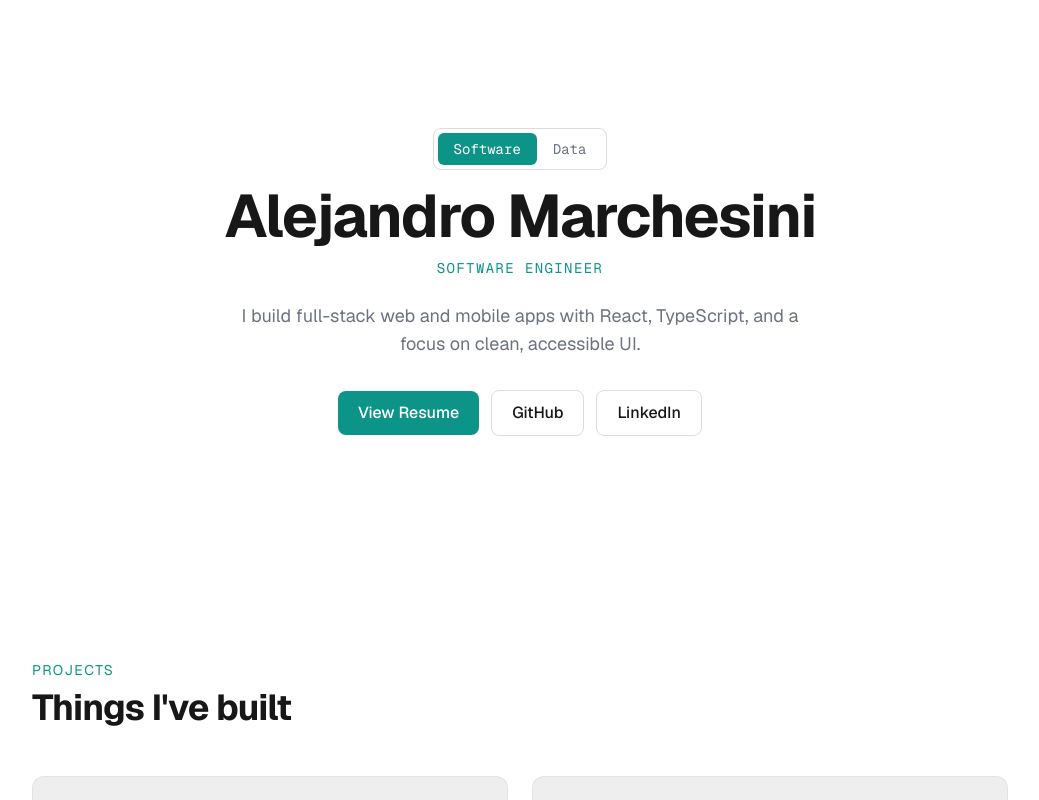
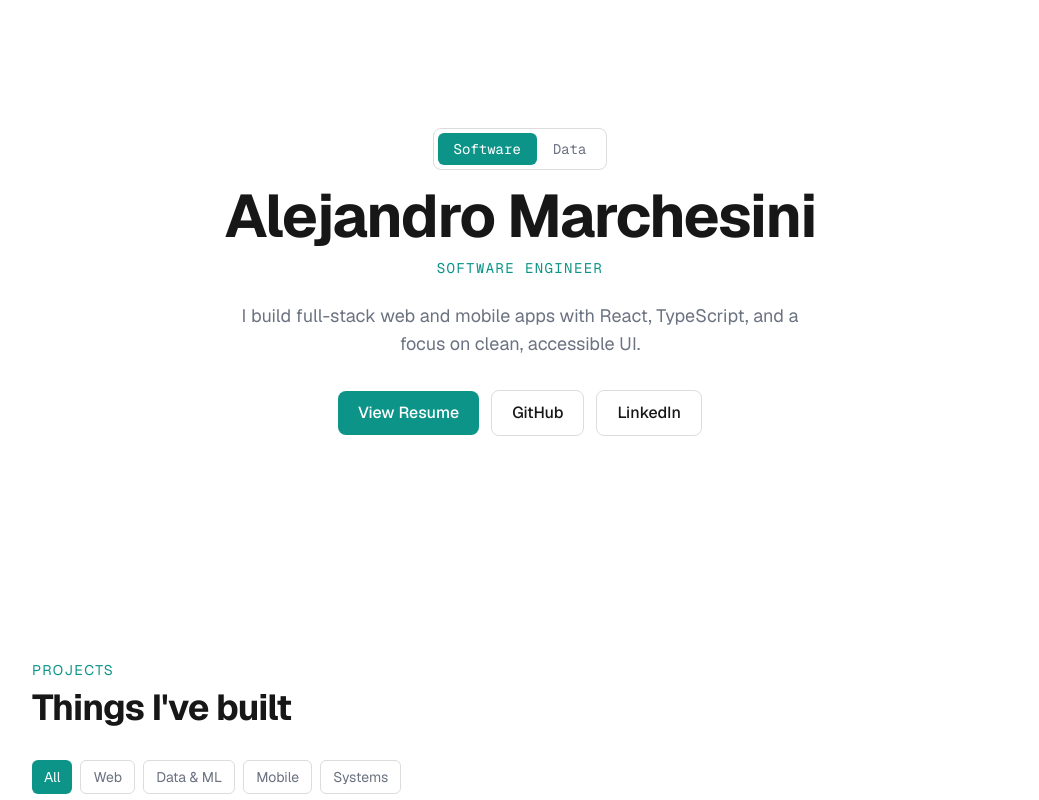
Before and after one commit to Alejandromarchesini12/portfolio-website, a Next.js app: page / in a window 1280 px wide. Shown: the top 800 px of the page, without its empty margins (120-1159 px from the left). Built offline with nearby package versions, Linux system fonts and the light colour scheme.

Commit message:
Add filter to the projects

```diff
--- a/src/components/Projects.tsx
+++ b/src/components/Projects.tsx
@@ -1,9 +1,19 @@
 // this component is used to display the list of projects in the portfolio section of the website
+"use client";
 
 import Image from "next/image";
 import { projects } from "@/data/projects";
+import { useState } from "react";
+
+const filters = ["All", "Web", "Data & ML", "Mobile", "Systems"];
 
 export default function Projects() {
+    const [activeFilter, setActiveFilter] = useState("All");
+
+    const visibleProjects = activeFilter === "All"
+        ? projects
+        : projects.filter((project) => project.category === activeFilter);
+
     return (
         <section className="mx-auto max-w-5xl px-6 py-24">
             <p className="font-mon text-sm uppercase tracking-widest text-accent">
@@ -12,9 +22,25 @@ export default function Projects() {
             <h2 className="mt-2 text-3xl font-bold tracking-tight sm:text-4xl">
                 Things I've built
             </h2>
+            {/* Creating the filter buttons */}
+            <div className="mt-8 flex flex-wrap gap-2 font-mon text-sm">
+                {filters.map((filter) => (
+                    < button
+                    key={filter}
+                    onClick={() => setActiveFilter(filter)}
+                    className={`rounded-md px-3 py-1.5 transition ${
+                        activeFilter === filter
+                        ? "bg-accent text-white"
+                        : "border border-foreground/15 text-muted hover:text-foreground"
+                    }`}
+                    >
+                        {filter}
+                    </button>
+                ))}
+            </div>
             {/* Creating the grid where the projects are going to be displayed */}
             <div className="mt-12 grid gap-6 sm:grid-cols-2">
-                {projects.map((project) => (
+                {visibleProjects.map((project) => (
                     <article
                     key={project.title}
                     className="group relative flex flex-col overflow-hidden rounded-xl border border-foreground/10 bg-foreground/[0.02] transition duration-300 hover:-translate-y-1 hover:border-accent/40 hover:shadow-xl hover:shadow-accent/10"
--- a/src/data/projects.ts
+++ b/src/data/projects.ts
@@ -18,6 +18,7 @@ export const projects: Project[] = [
         description: "End-to-end ML pipeline on ~47,000 historical matches. Engineered 7 features across 3 classifiers, reaching 59.18% accuracy with XGBoost, then ran 10,000 Monte Carlo bracket simulations.",
         tech: ["Python", "XGBoost", "scikit-learn", "pandas", "NumPy", "Matplotlib", "Seaborn"],
         github: "https://github.com/Alejandromarchesini12/fifa-worldcup-ml-simulation",
+        //image: "/projects/...png"
     },
     {
         title: "Class Registration Web App",
@@ -25,6 +26,7 @@ export const projects: Project[] = [
         description: "UI lead on a 4-person Agile team. Built 30+ reusable components with real-time validation for conflicts, prerequisites, and seat availability on a live Supabase backend.",
         tech: ["React", "TypeScript", "Supabase", "PostgreSQL"],
         github: "https://github.com/Alexis-Vallin/Biola-Class-Navigation-Web-App",
+        //image: "/projects/...png"
     },
     {
         title: "FaithFinance",
@@ -32,6 +34,7 @@ export const projects: Project[] = [
         description: "Mobile budget tracker with 9 screens and 35+ components for tracking income, spending, and charitable giving. Full CRUD persistence across transaction types and categories.",
         tech: ["React Native", "TypeScript", "Expo"],
         github: "https://github.com/Faith-Finance-App/FaithFinance",
+        //image: "/projects/...png"
     },
     {
         title: "Oltmpic Swimming Analysis",
@@ -40,6 +43,7 @@ export const projects: Project[] = [
         tech: ["Tableau", "Excel"],
         github: "https://github.com/Alejandromarchesini12/olympic-swim-analysis",
         demo: "https://public.tableau.com/app/profile/alejandro.marchesini/viz/TableauProject-SwimmingperformanceOLY-WR/OlympicSwimmingPerformanceAnalysisof100mEvents19722024"
+        //image: "/projects/...png"
     },
     {
         title: "Thread Scheduling Simulator",
@@ -47,6 +51,7 @@ export const projects: Project[] = [
         description: "Python tool for visualizing and comparing CPU scheduling algorithms, illustrating how different strategies affect process timing and throughput.",
         tech: ["Python", "Linux"],
         github: "https://github.com/matt-bowlby/thread_scheduling_simulator",
+        //image: "/projects/...png"
     },
     {
         title: "The Culebrita (Snake) Game",
@@ -54,5 +59,6 @@ export const projects: Project[] = [
         description: "Classic snake game for Windows in C++ with custom graphics \u2014 navigate, grow, and chase a high score.",
         tech: ["C++"],
         github: "https://github.com/Alejandromarchesini12/the-culebrita-game",
+        //image: "/projects/...png"
     }
 ]
```
